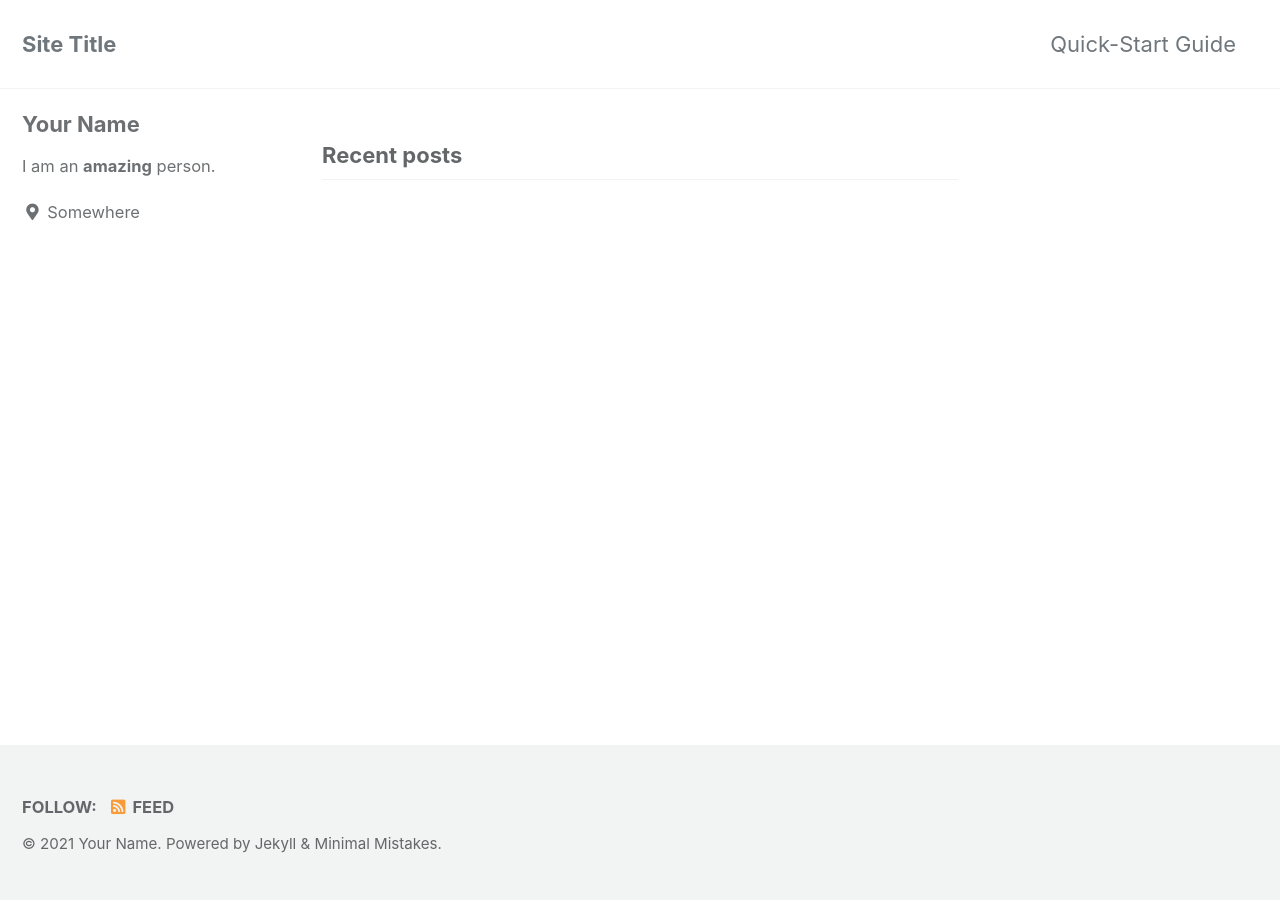
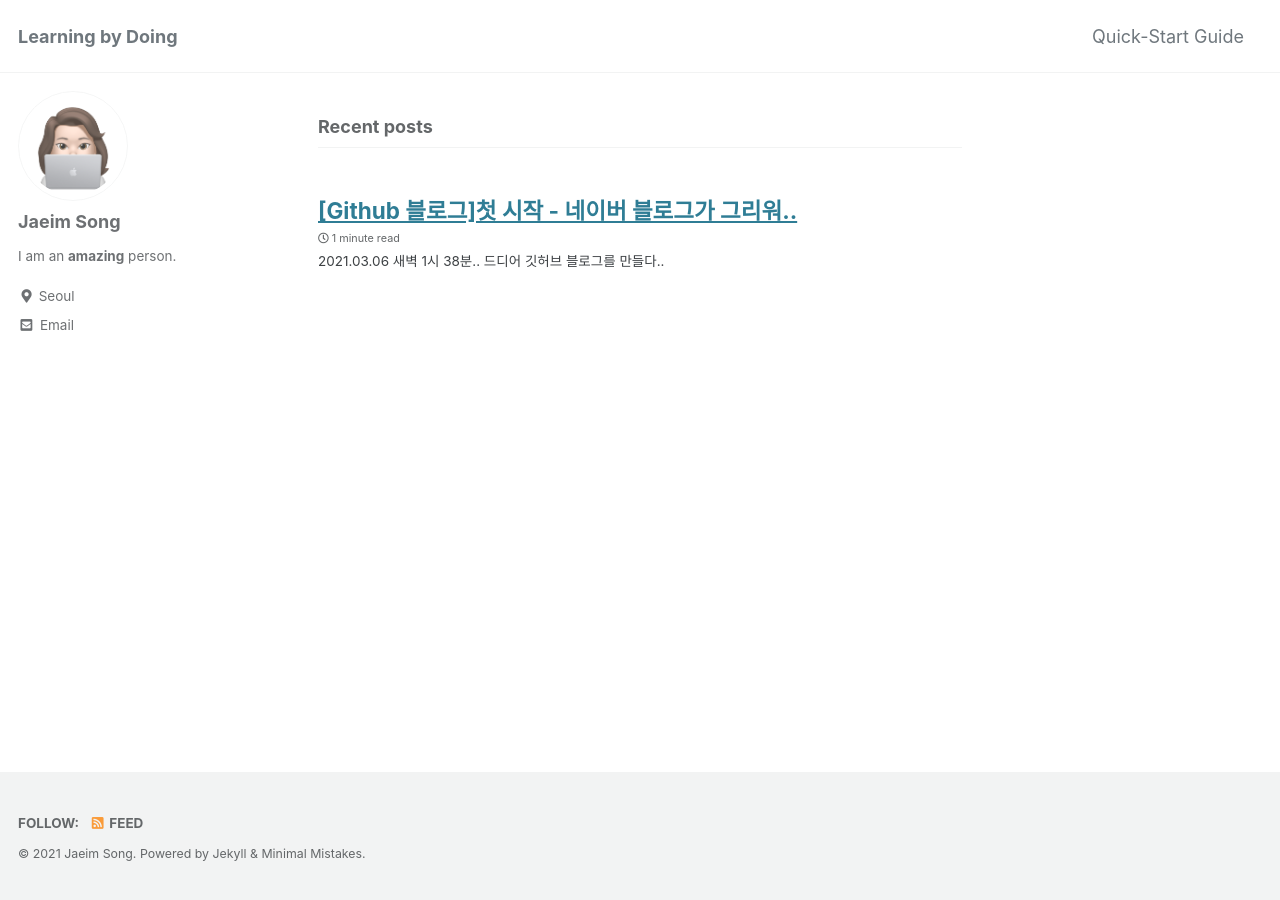
Before and after one commit to jaeim/jaeim.github.io, a Jekyll site: the page built from index.html, in a window 1280 px wide. Built offline with Jekyll 4.4.1, drawn with Linux system fonts in a browser that asks for light colours; cached includes are drawn as plain includes; the list of posts is cut into pages by our own code.

Commit message:
[feat] 첫 게시글 추가

```diff
--- a/_config.yml
+++ b/_config.yml
@@ -16,11 +16,11 @@ minimal_mistakes_skin    : "default" # "air", "aqua", "contrast", "dark", "dirt"
 
 # Site Settings
 locale                   : "en-US"
-title                    : "Site Title"
+title                    : "Learning by Doing"
 title_separator          : "-"
 subtitle                 : # site tagline that appears below site title in masthead
-name                     : "Your Name"
-description              : "An amazing website."
+name                     : "Jaeim Song"
+description              : "21.03.06 ~ "
 url                      : # the base hostname & protocol for your site e.g. "https://mmistakes.github.io"
 baseurl                  : # the subpath of your site, e.g. "/blog"
 repository               : # GitHub username/repo-name e.g. "mmistakes/minimal-mistakes"
@@ -94,15 +94,15 @@ analytics:
 
 # Site Author
 author:
-  name             : "Your Name"
-  avatar           : # path of avatar image, e.g. "/assets/images/bio-photo.jpg"
+  name             : "Jaeim Song"
+  avatar           : "/assets/images/KakaoTalk_20210124_182156085.png"
   bio              : "I am an **amazing** person."
-  location         : "Somewhere"
+  location         : "Seoul"
   email            :
   links:
     - label: "Email"
       icon: "fas fa-fw fa-envelope-square"
-      # url: "mailto:your.name@email.com"
+      url: "mailto:thdwodla@gmail.com"
     - label: "Website"
       icon: "fas fa-fw fa-link"
       # url: "https://your-website.com"
--- /dev/null
+++ b/_posts/2021-03-06-My-first-post.md
@@ -0,0 +1,64 @@
+---
+title: "[Github 블로그]첫 시작 - 네이버 블로그가 그리워.."
+excerpt: "2021.03.06 새벽 1시 38분.. 드디어 깃허브 블로그를 만들다.."
+
+categories:
+  - Blog
+tags:
+  - [Blog, jekyll, Github, Git]
+toc: true
+toc_sticky: true
+date: 2021-03-06
+last_modified_at: 2021-03-06
+
+---
+
+<br>
+
+# 1. 왜 만들었죠?
+-----
+
+
+ 웬만한 개발자라면 하나씩 있다는 기술 블로그가 없다는 사실이 갑자기 머리를 스쳐 지나갔다. 그동안 자주 접했던 velog도 사실 이렇게 내가 지금 쓰고 있는 것처럼 마크다운 방식으로 작성하고 있던 것이었다..
+
+
+ 새삼 느낀다..세상에 열심히 사는 사람들이 이렇게 많구나..나는 사실 지금도 네이버 블로그로 도망치고 싶다..대체 왜 이런 생고생하며 블로그를 개설하는 걸까..? 누가 자꾸 이런걸 만들어 내는 거야..
+
+
+ + 아 뭐야..되게 옛날부터 사용하던 방식이었네 나만 몰랐구나&#128517;
+
+<br>
+
+# 2. 삽질, 삽질 또 삽질..
+-----
+
+
+ 저녁 8시쯤부터 미친듯이 구글링하며 여러 방법을 조사해봤는데 신기하게 방법이 다 제각각이다. 그렇게 몇번 만들고, 삭제하고를 반복하다..(한 번은 나름 제대로 만들었는데 댓글 작성을 어떻게 하는지 몰라 폭파시켜버렸다 ㅎㅎ 괜찮다. 게시글 하나도 안썼으니까)
+
+
+ 멋들어지는 깃헙 블로그를 발견했고 지금 그 블로그 방법대로 하나 하나 따라하는 중이다!
+
+> 제발 이 천사님께서 이 튜토리얼을 삭제하지 말아주셨으면..
+> <br> 자, 구글링으로 링크거는 법도 알아냈다.
+> <br><https://ansohxxn.github.io/blog/posting/><br><br>
+> 아래 분은 내게 폰트 사이즈 조정과 게시글 날짜 표시 방법을 알려주신 또 다른 천사..감사해요 <br>
+> <https://devinlife.com/howto%20github%20pages/github-pages-settings/>
+
+<br>
+
+# 3.마지막으로..
+-----
+
+
+음..나름 vs code의 markdown preview로 미리보기하면서 하니까 즉각 바뀐 모습을 보면서 작성할 수 있어서 나름 재밌다!
+
+
+아직도 어색하긴 하지만 제발 끈기있게 계속 글 썼으면 좋겠다. 근데 내가 이렇게 쓴 글도 누구나 구글로 볼 수 있는건가..? 그럼 좀 싫은데 비공개 포스트로 바꿀 수도 있나 알아봐야겠다.
+
+
+&#128073;마지막으로 다음에 해보고 싶은 일 정리하며 마무리,,
+- [ ]프로필 <span style="color:red">멋지게</span> 바꾸기
+- [ ]게시글 날짜 나오게 수정
+- [ ]상단바 만들기
+- [ ]폰트 defualt 값 좀 예쁜 걸로 바꿔보기
+- [ ]깃 레파지토리랑 연동해서 글 쓰기가 가능한지 알아보기
--- a/_sass/minimal-mistakes/_reset.scss
+++ b/_sass/minimal-mistakes/_reset.scss
@@ -11,15 +11,20 @@ html {
   font-size: 16px;
 
   @include breakpoint($medium) {
+
     font-size: 18px;
   }
 
   @include breakpoint($large) {
-    font-size: 20px;
+    /* devinlife : large 페이지 일때 폰트 사이즈 축소 20px->18px */
+
+    font-size: 18px;
   }
 
   @include breakpoint($x-large) {
-    font-size: 22px;
+    /* devinlife : x-large 페이지 일때 폰트 사이즈 축소 20px->18px */
+
+    font-size: 18px;
   }
 
   -webkit-text-size-adjust: 100%;
```
Also changed, not shown: assets/images/KakaoTalk_20210124_182156085.png (added).
